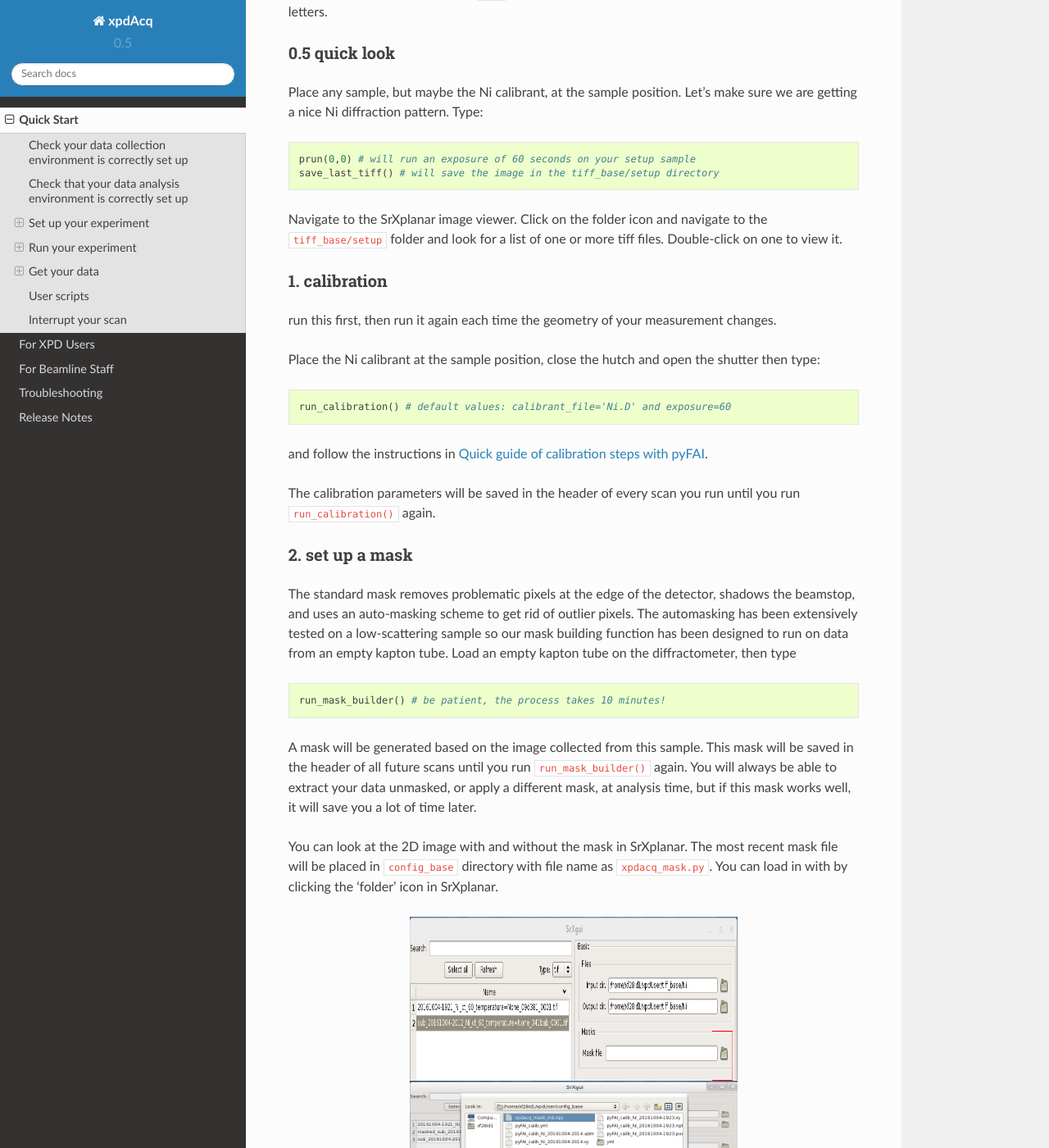
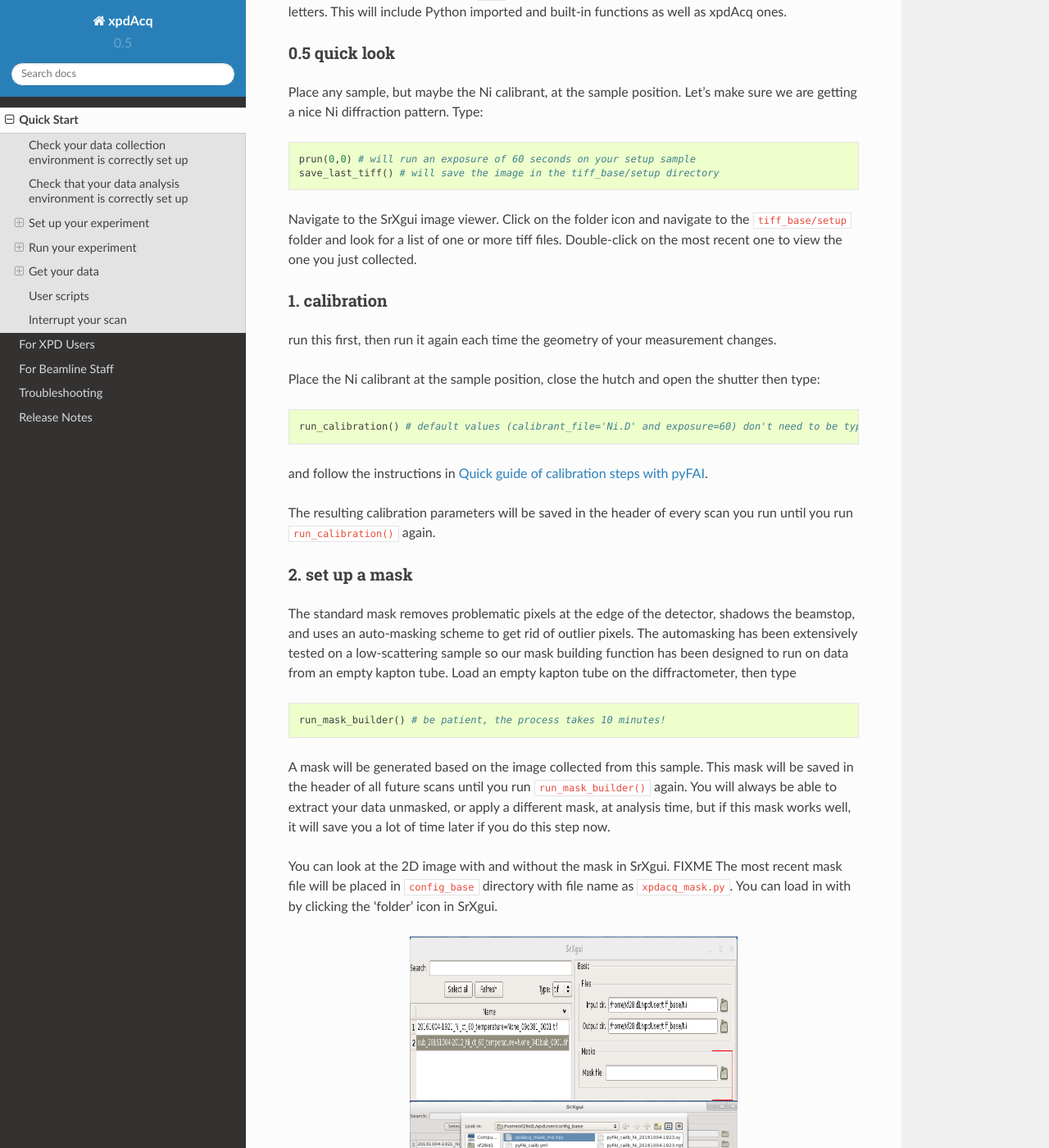
Before and after one commit to xpdAcq/xpdAcq, a Sphinx documentation site: the page built from doc/quickstart.rst, in a window 1280 px wide and 1400 px high, scrolled down 2823 px. Shown: the whole window at 82% size. Built offline with Sphinx 7.4.7 and the Read the Docs theme 2.0.0, drawn with Linux system fonts in a browser that asks for light colours; some of the changed text lies outside the part shown.

Commit message:
simon tweaks to documentation, not finished

```diff
--- a/doc/quickstart.rst
+++ b/doc/quickstart.rst
@@ -72,7 +72,7 @@
 This should return a list of metadata about your experiment, such as PI last name.  If not
 please get your analysis environment set up by the instrument scientist before proceeding.
 
-3. Make sure the visualization software is running. We will use ``SrXplanar`` and ``XPDsuite`` for visualizing data.
+3. Make sure the visualization software is running. We will use ``SrXgui`` and ``XPDsuite`` for visualizing data.
 Check that they are running by finding windows that looks like:
 
 **XPDsuite**
@@ -82,7 +82,7 @@
   :align: center
   :height: 300px
 
-**SrXplanar**
+**SrXgui**
 
 .. image:: ./img/srxgui.png
   :width: 400px
@@ -96,7 +96,7 @@
 0. general
 """"""""""
 
-If you want to query any ``xpdAcq`` function, type the function name with a `?` at the end and hit
+If you want to query any ``xpdAcq`` function, type the function name with a ``?`` at the end and hit
 return.  Documentation for what paramters the function takes, and any default values, and what
 the function returns will be printed.  For example, type:
 
@@ -106,7 +106,7 @@
 
 If you can't remember what functions are available, but can remember the first letter or first few
 letters, type those letters and hit ``tab`` to see a list of all available functions that begin with
-those letters.
+those letters. This will include Python imported and built-in functions as well as xpdAcq ones.
 
 0.5 quick look
 """"""""""""""
@@ -119,9 +119,9 @@
   prun(0,0) # will run an exposure of 60 seconds on your setup sample
   save_last_tiff() # will save the image in the tiff_base/setup directory
 
-Navigate to the SrXplanar image viewer. Click on the folder icon and navigate to
+Navigate to the SrXgui image viewer. Click on the folder icon and navigate to
 the ``tiff_base/setup`` folder and look for a list of one or more tiff files.
-Double-click on one to view it.
+Double-click on the most recent one to view the one you just collected.
 
 
 1. calibration
@@ -132,11 +132,11 @@
 
 .. code-block:: python
 
-  run_calibration() # default values: calibrant_file='Ni.D' and exposure=60
+  run_calibration() # default values (calibrant_file='Ni.D' and exposure=60) don't need to be typed
 
 and follow the instructions in :ref:`calib_manual`.
 
-The calibration parameters will be saved in the header of every scan you run until you
+The resulting calibration parameters will be saved in the header of every scan you run until you
 run ``run_calibration()`` again.
 
 2. set up a mask
@@ -155,11 +155,12 @@
 A mask will be generated based on the image collected from this sample. This mask
 will be saved in the header of all future scans until you run ``run_mask_builder()``
 again.  You will always be able to extract your data unmasked, or apply a different mask,
-at analysis time, but if this mask works well, it will save you a lot of time later.
+at analysis time, but if this mask works well, it will save you a lot of time later if
+you do this step now.
 
-You can look at the 2D image with and without the mask in SrXplanar.
-The most recent mask file will be placed in ``config_base`` directory with file
-name as ``xpdacq_mask.py``. You can load in with by clicking the 'folder' icon in SrXplanar.
+You can look at the 2D image with and without the mask in SrXgui.
+FIXME The most recent mask file will be placed in ``config_base`` directory with file
+name as ``xpdacq_mask.py``. You can load in with by clicking the 'folder' icon in SrXgui.
 
 .. image:: ./img/select_mask_00.png
   :width: 400px
@@ -197,7 +198,7 @@
    'bt_uid': 'f4ewjf9c',
    'bt_wavelength': 0.1832}
 
-where the ``saf_number`` is ``300336``.
+where the ``saf_number`` in this case is ``300336``.
 
 Next type:
 
@@ -207,9 +208,9 @@
 
 which loads the sample information and makes all the sample objects available in the current beamtime.
 
-updates and additions may be made by adding more samples to the excel file and rerunning ``import_sample()``
-at any time during the experiment.  No existing sample objects will be removed during this process, only new ones
-added, though existing samples will be updated (overwritten) by samples in the spreadsheet with the same name.
+Updates and additions may be made by editing existing sample information, and by adding more samples, in the excel file and rerunning ``import_sample()``
+at any time during the experiment.  The existing sample objects will be overwritten by this new sheet so
+we recommend to just edit existing or add new samples to the sheet but not to delete any.
 
 For more info :ref:`import_sample`.
 
@@ -248,14 +249,14 @@
   from bluesky.plans import list_scan
 
   glbl.area_det.images_per_set.put(600)  # set detector to collect 600 frames, so 60s exposure if continuous acquisition with 0.1s framerate
-  myplan = list_scan([glbl.area_dete], motor, [1,3,5,7,9]) # drives motor to postion 1,3,5,7,9 and fires area_detector
-  myplan = subs_wrapper(myplan, LiveTable([area_detector])) # set up the scan so LiveTable will give updates on how the scan is progressing
+  myplan = list_scan([glbl.area_det], motor, [1,3,5,7,9]) # drives motor to postions 1,3,5,7,9 and fires area_detector at each position
+  myplan = subs_wrapper(myplan, LiveTable([glbl.area_det])) # set up the scan so LiveTable will give updates on how the scan is progressing
 
 run as below:
 
 .. code-block:: python
 
-  prun(56, myplan) # run the myplan ScanPlan on sample 56
+  prun(56, myplan) # run the myplan ScanPlan on sample-object at position 56 in the sample-object list.
 
 
 You may also write your own bluesky plans and run them similar to the above.
@@ -290,8 +291,8 @@
 
 .. code-block:: python
 
-  bt.samples[1].md        # returns metadata for item 1 in Sample list, i.e., TiO2
-  bt.scanplans[5].md      # returns metadata for item 5 in scanplans list
+  bt.samples[0].md        # returns metadata for item 0 in the sample list, i.e., the dummy ``setup`` sample
+  bt.scanplans[5].md      # returns metadata for item 5 in the scanplans list
 
 Run your experiment
 -------------------
```
Also changed, not shown: doc/index.rst (+12 -5 lines).
